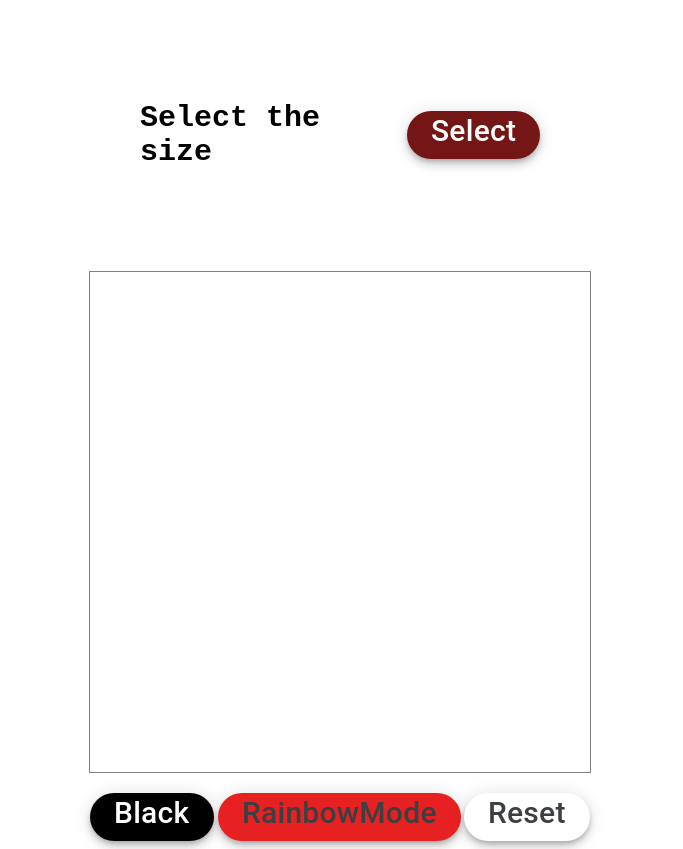
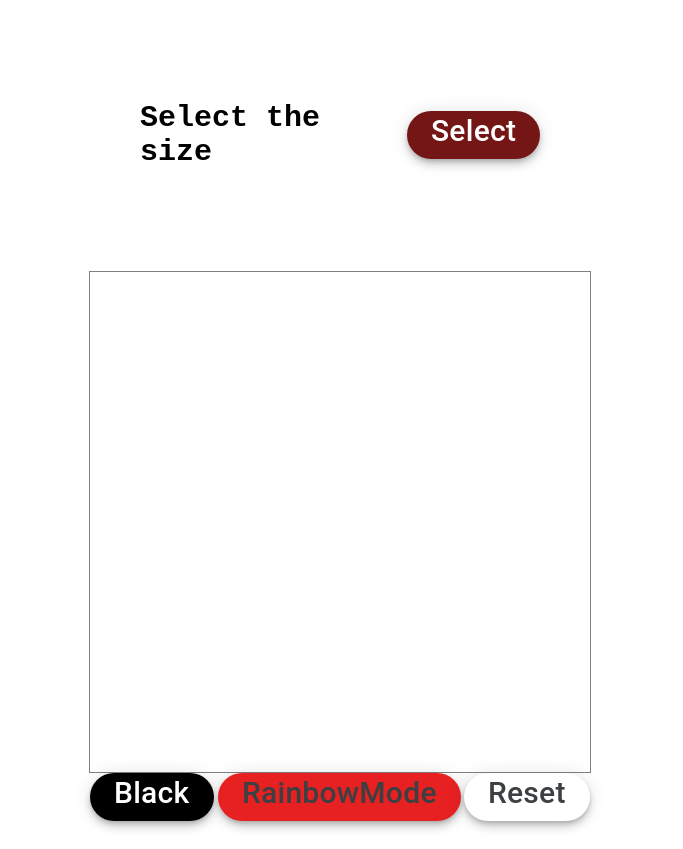
Before and after one commit to LiontosDionisis/Etch-A-Sketch, a plain HTML site: page index.html in a window 1280 px wide. Shown: the part 175-1024 px from the top of the page, without its empty margins (300-983 px from the left). Drawn offline with Linux system fonts and the light colour scheme.

Commit message:
Update style.css

```diff
--- a/style.css
+++ b/style.css
@@ -169,6 +169,3 @@ h6{
   will-change: transform,opacity;
   z-index: 0;
 }
-.footer{
-    margin-top: 20px;
-}
```
